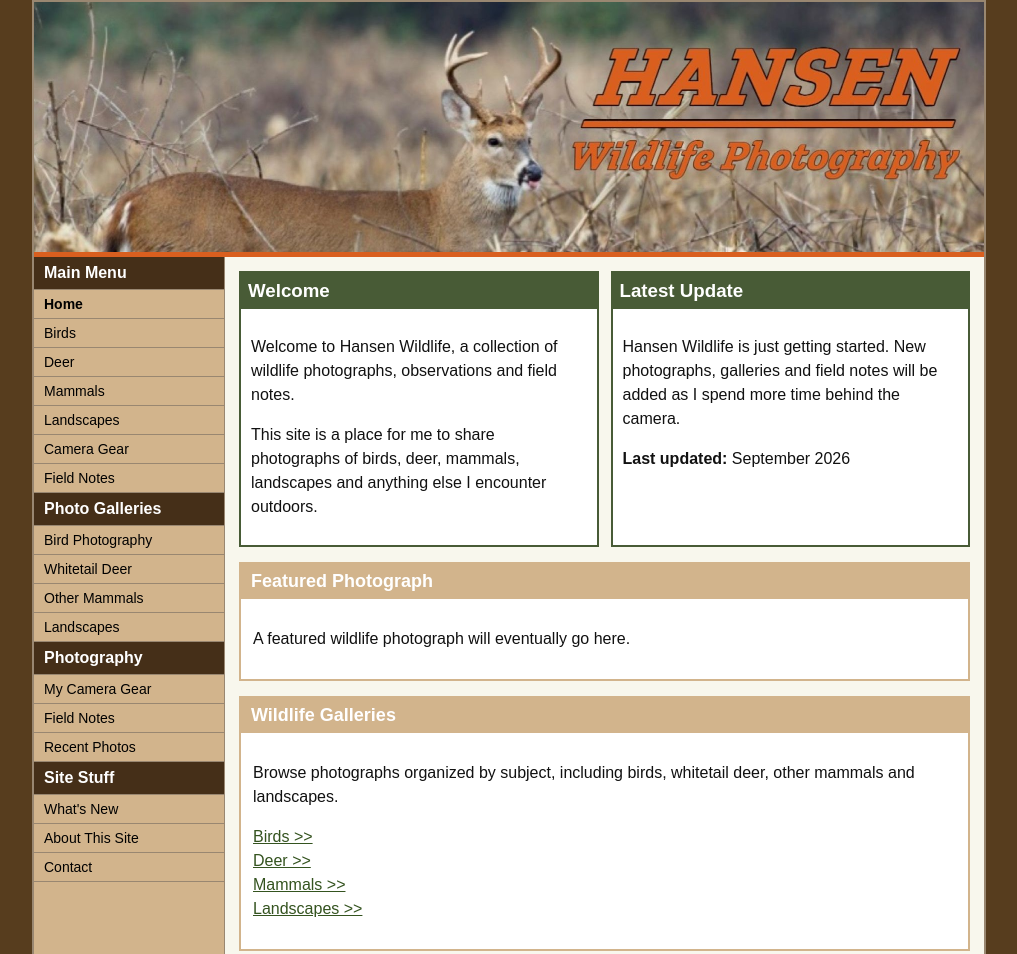
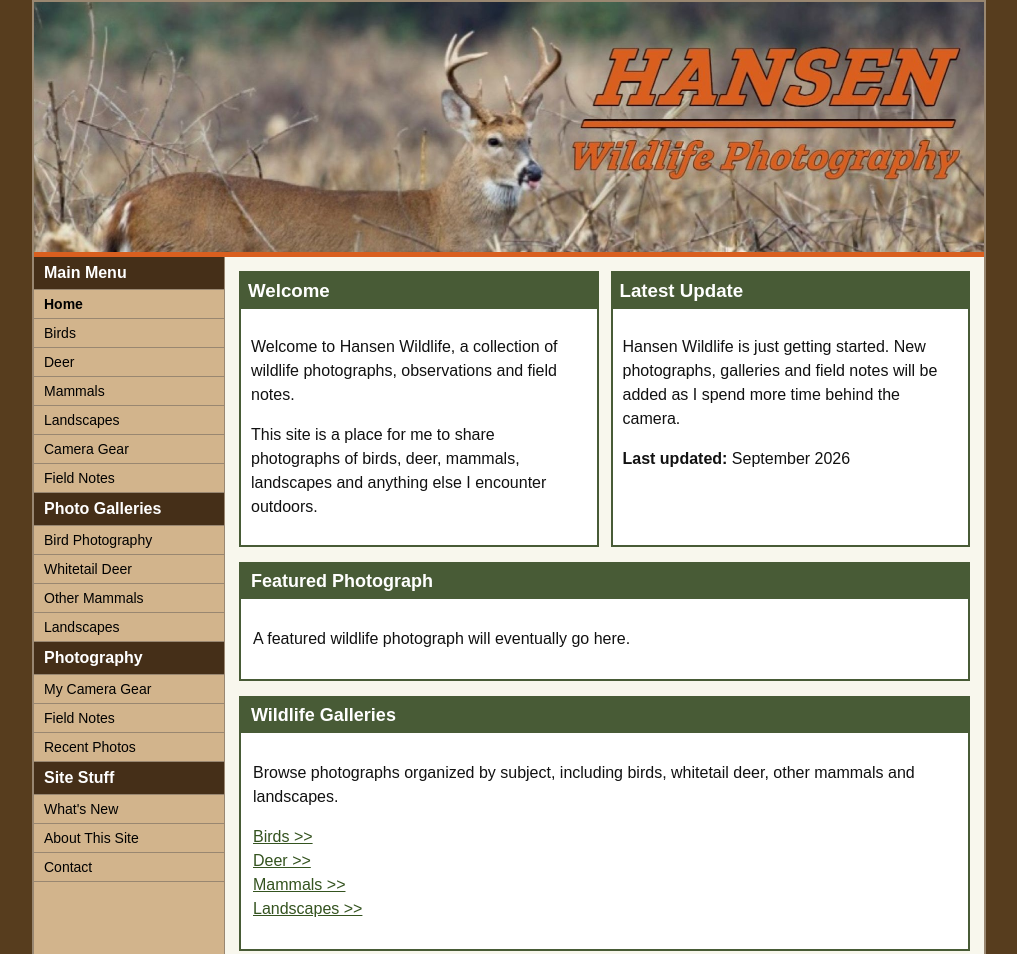
Before and after one commit to JCH2227/hansenwildlife, a plain HTML site: page index.html in a window 1280 px wide. Shown: the top 954 px of the page, without its empty margins (131-1148 px from the left). Drawn offline with Linux system fonts and the light colour scheme.

Commit message:
Update section box colors in index.html

```diff
--- a/index.html
+++ b/index.html
@@ -92,13 +92,13 @@
 
     /* Old-school content boxes */
     .section-box {
-      border: 2px solid #d2b48c;
+      border: 2px solid #485b36;
       margin-bottom: 15px;
       background-color: white;
     }
 
     .section-heading {
-      background-color: #d2b48c;
+      background-color: #485b36;
       color: white;
       padding: 7px 10px;
       font-weight: bold;
```
